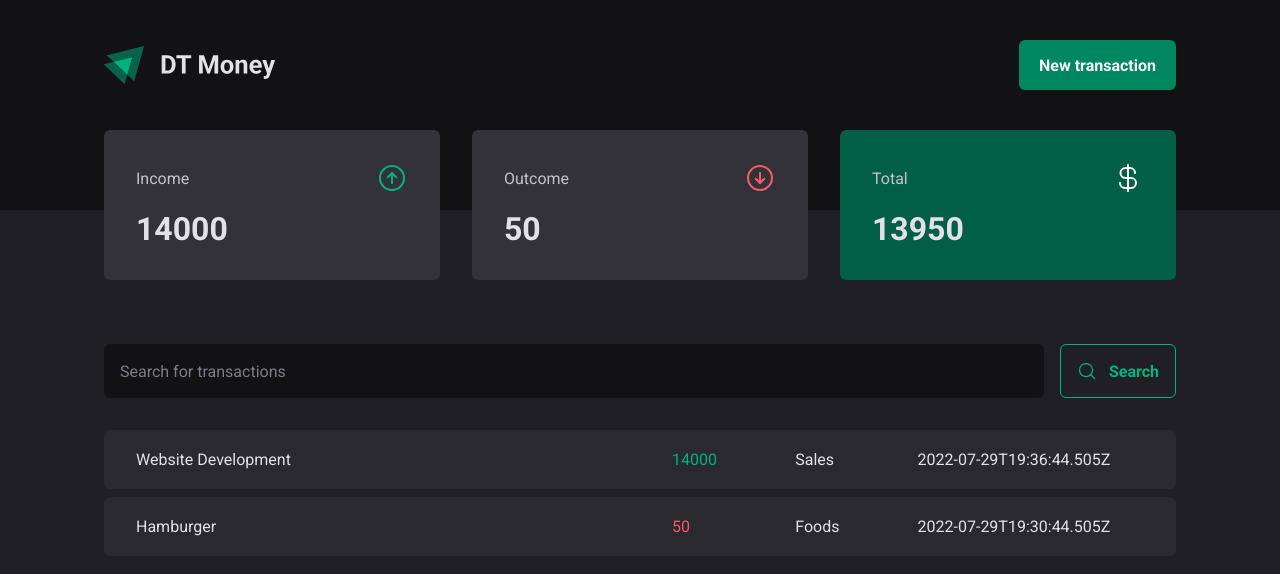
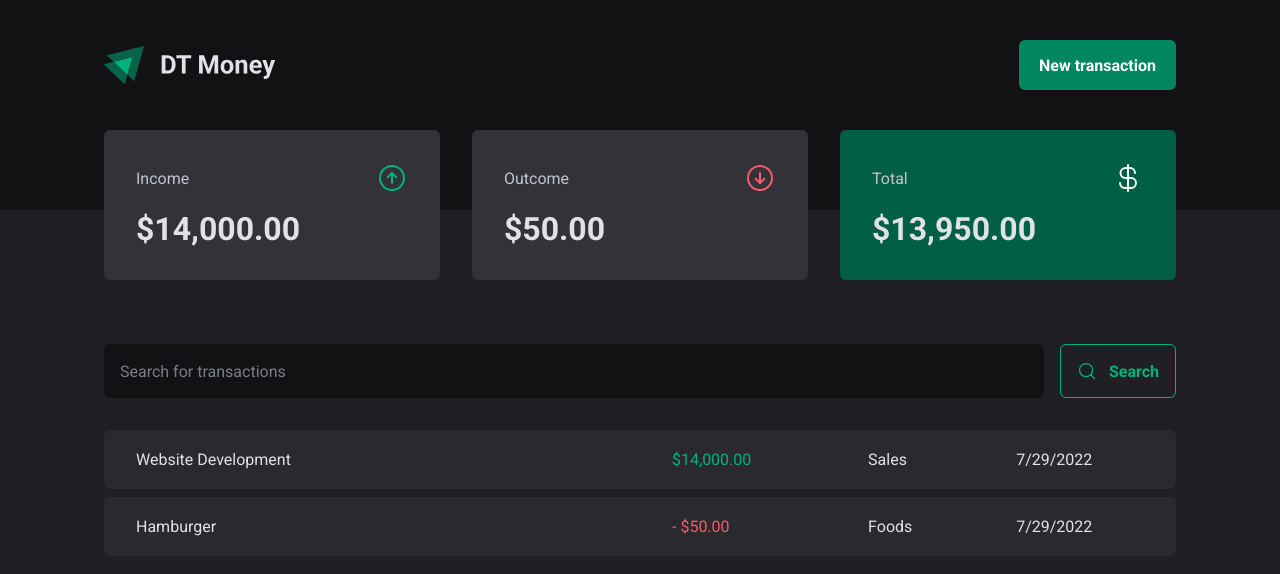
Before and after one commit to henriquevschroeder/dt-money, a React (Vite) app: page / in a window 1280 px wide. Shown: the top 574 px of the page. Built offline with nearby package versions, Linux system fonts and the light colour scheme; data requests are answered from the project's data file.

Commit message:
feat: update Summary component to format income, outcome, and total with priceFormatter

```diff
--- a/src/components/Summary/index.tsx
+++ b/src/components/Summary/index.tsx
@@ -2,6 +2,7 @@
 import { SummaryCard, SummaryContainer } from "./styles";
 import { ArrowCircleDown, ArrowCircleUp, CurrencyDollar } from "phosphor-react";
 import { TransactionsContext } from "../../contexts/TransactionContext";
+import { priceFormatter } from "../../utils/formatter";
 
 export function Summary() {
   const { transactions } = useContext(TransactionsContext)
@@ -29,7 +30,7 @@
           <span>Income</span>
           <ArrowCircleUp size={32} color="#00b37e"/>
         </header>
-        <strong>{summary.income}</strong>
+        <strong>{priceFormatter.format(summary.income)}</strong>
       </SummaryCard>
 
       <SummaryCard>
@@ -37,7 +38,7 @@
           <span>Outcome</span>
           <ArrowCircleDown size={32} color="#f75a68"/>
         </header>
-        <strong>{summary.outcome}</strong>
+        <strong>{priceFormatter.format(summary.outcome)}</strong>
       </SummaryCard>
 
       <SummaryCard variant="green">
@@ -45,7 +46,7 @@
           <span>Total</span>
           <CurrencyDollar size={32} color="#fff"/>
         </header>
-        <strong>{summary.total}</strong>
+        <strong>{priceFormatter.format(summary.total)}</strong>
       </SummaryCard>
     </SummaryContainer>
   )
--- a/src/pages/Transactions/index.tsx
+++ b/src/pages/Transactions/index.tsx
@@ -4,6 +4,7 @@
 import { SearchForm } from "./components/SearchForm";
 import { PriceHighlight, TransactionsContainer, TransactionsTable } from "./styles";
 import { TransactionsContext } from "../../contexts/TransactionContext";
+import { dateFormatter, priceFormatter } from "../../utils/formatter";
 
 export function Transactions() {
   const { transactions } = useContext(TransactionsContext)
@@ -24,11 +25,12 @@
                   <td width="50%">{transaction.description}</td>
                   <td>
                     <PriceHighlight variant={transaction.type}>
-                    {transaction.price}
+                      {transaction.type === 'outcome' && '- '}
+                      {priceFormatter.format(transaction.price)}
                     </PriceHighlight>
                   </td>
                   <td>{transaction.category}</td>
-                  <td>{transaction.createdAt}</td>
+                  <td>{dateFormatter.format(new Date(transaction.createdAt))}</td>
                 </tr>
               )
             })}
--- /dev/null
+++ b/src/utils/formatter.ts
@@ -0,0 +1,6 @@
+export const dateFormatter = new Intl.DateTimeFormat('en-US')
+
+export const priceFormatter = new Intl.NumberFormat('en-US', {
+  style: 'currency',
+  currency: 'USD'
+})
```
